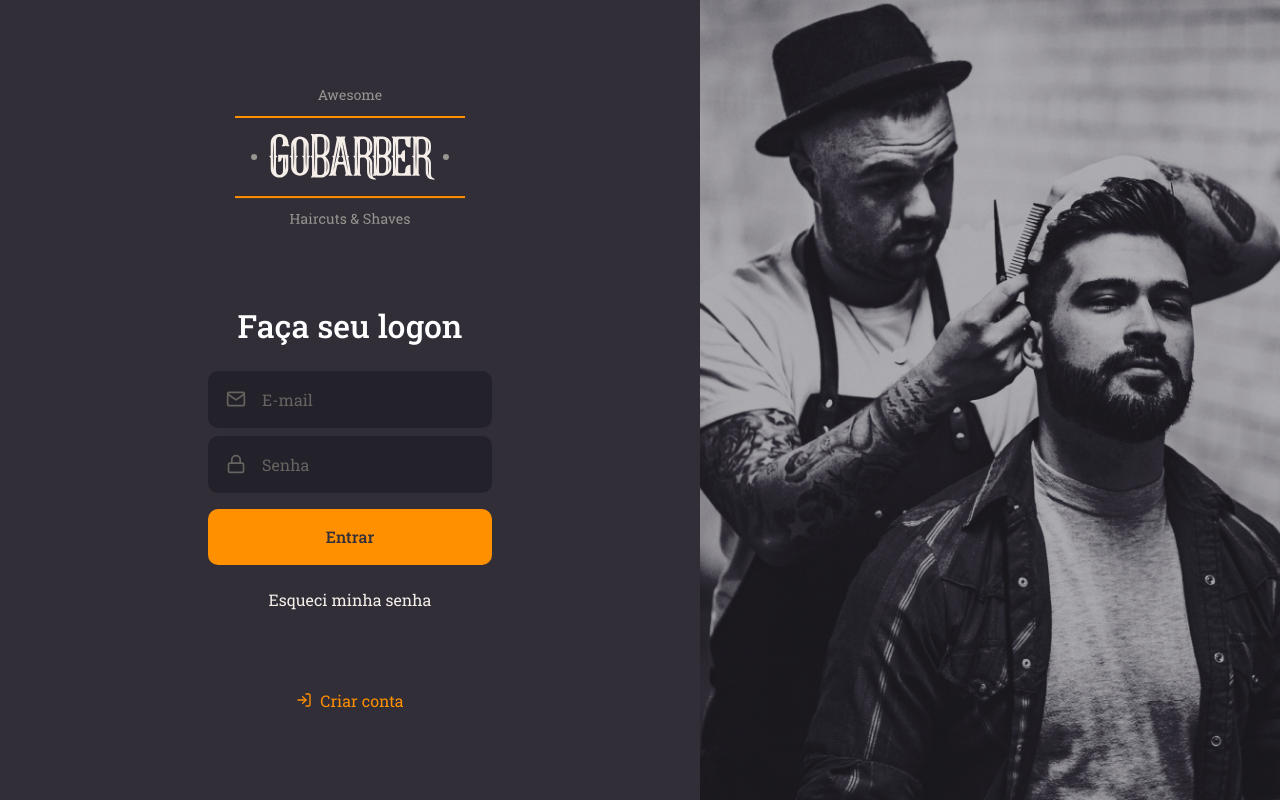
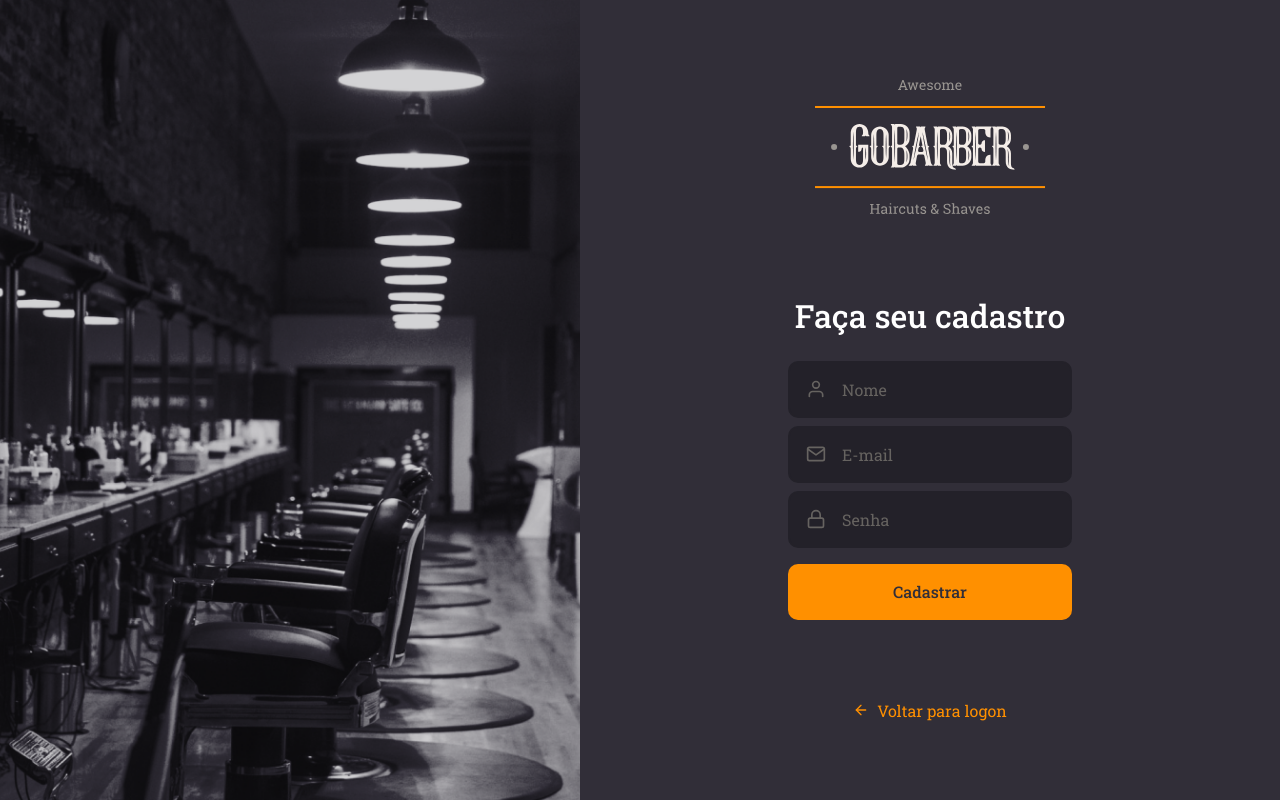
Before and after one commit to maurodesouza/gobarber, a React (Create React App) app in the folder web/: page /signup in a window 1280 px wide. Built offline with nearby package versions, Linux system fonts and the light colour scheme.

Commit message:
📗  (web) class 6 - sign up page

```diff
--- a/web/src/App.tsx
+++ b/web/src/App.tsx
@@ -1,12 +1,13 @@
 import React from 'react';
 
-import SignIn from './pages/SignIn';
+// import SignIn from './pages/SignIn';
+import SignUp from './pages/SignUp';
 import GlobalStyles from './styles/global';
 
 const App = () => {
   return (
     <>
-      <SignIn />
+      <SignUp />
       <GlobalStyles />
     </>
   );
--- /dev/null
+++ b/web/src/pages/SignUp/index.tsx
@@ -0,0 +1,43 @@
+import React from 'react';
+
+import { FiLock, FiMail, FiUser, FiArrowLeft } from 'react-icons/fi';
+
+import Button from '../../components/Button';
+import Input from '../../components/Input';
+
+import logo from '../../assets/logo.svg';
+import * as S from './styles';
+
+const SignUp: React.FC = () => {
+  return (
+    <S.Container>
+      <S.Background />
+
+      <S.Content>
+        <img src={logo} alt="GoBarber" />
+
+        <form>
+          <h1>Faça seu cadastro</h1>
+
+          <Input icon={FiUser} name="name" placeholder="Nome" />
+          <Input icon={FiMail} name="email" placeholder="E-mail" />
+          <Input
+            icon={FiLock}
+            name="password"
+            type="password"
+            placeholder="Senha"
+          />
+
+          <Button type="submit">Cadastrar</Button>
+        </form>
+
+        <a href="fotgot">
+          <FiArrowLeft />
+          Voltar para logon
+        </a>
+      </S.Content>
+    </S.Container>
+  );
+};
+
+export default SignUp;
--- /dev/null
+++ b/web/src/pages/SignUp/styles.ts
@@ -0,0 +1,64 @@
+import styled from 'styled-components';
+import { shade } from 'polished';
+
+import signUpBackground from '../../assets/sign-up-background.png';
+
+export const Container = styled.div`
+  min-height: 100vh;
+
+  display: flex;
+  align-items: stretch;
+`;
+
+export const Content = styled.div`
+  display: flex;
+  flex-direction: column;
+  align-items: center;
+  justify-content: center;
+
+  width: 100%;
+  max-width: 700px;
+  padding: 30px 16px;
+
+  form {
+    margin: 80px 0;
+    max-width: 340px;
+    text-align: center;
+
+    h1 {
+      margin-bottom: 24px;
+    }
+
+    a {
+      color: #f4ede8;
+      margin-top: 24px;
+      display: block;
+      transition: color 0.2s;
+
+      &:hover {
+        color: ${shade(0.2, '#f4ede8')};
+      }
+    }
+  }
+
+  > a {
+    color: #ff9000;
+    display: flex;
+    align-items: center;
+    transition: color 0.2s;
+
+    &:hover {
+      color: ${shade(0.2, '#ff9000')};
+    }
+
+    svg {
+      margin-right: 8px;
+    }
+  }
+`;
+
+export const Background = styled.div`
+  flex: 1;
+  background: url(${signUpBackground}) no-repeat center;
+  background-size: cover;
+`;
```
Also changed, not shown: web/src/assets/sign-up-background.png (added).
